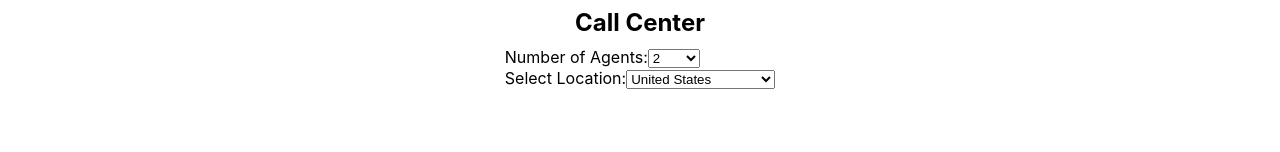
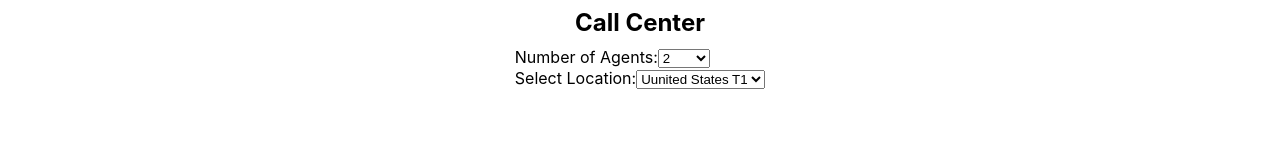
Before and after one commit to mm1618bu/Portfolio, a React (Create React App) app in the folder callcenter/: page / in a window 1280 px wide. Shown: the part 356-508 px from the top of the page. Built offline with nearby package versions, Linux system fonts and the light colour scheme.

Commit message:
new countries

```diff
--- a/callcenter/src/CallCenter.js
+++ b/callcenter/src/CallCenter.js
@@ -48,46 +48,66 @@ const topProgrammingLanguages = [
 ];
 
 const location = [
-  "United States",
-  "United States T1",
-  "United States T2",
-  "United States T3",
+  "Uunited States T1",
+  "Uunited States T2",
+  "Uunited States T3",
+  "Uunited States T4",
+  "Uunited States T5",
+  "Uunited States T6",
   "Canada",
+  "Mexico",
+  "England",
+  "Ireland",
+  "India",
+  "China",
+  "Phillipines",
+  "Nigeria",
+  "Brazil",
+  "Serbia",
   "Germany",
-  "United Kingdom",
-  "France",
-  "Japan",
-  "Australia",
-  "South Korea",
-  "Sweden",
-  "Switzerland",
-  "Netherlands",
-  "Singapore",
-  "Norway",
-  "Denmark",
-  "Ireland",
-  "Canada",
-  "Finland",
-  "New Zealand",
+  "Scottland",
+  "Lebanon",
+  "Croatia",
+  "Egypt",
+  "Wales",
+  "Pakistan",
+  "Ukraine",
+  "Syria",
+  "South Africa",
+  "Cambodia",
+  "Estonia",
+  "Latvia",
+  "Ghana",
+  "Armenia",
+  "Poland",
+  "Venezuela",
+  "Turkey",
+  "Bangledesh",
+  "Vietnam",
+  "Romania",
+  "Mauritius",
+  "Chile",
+  "Congo",
+  "Bolivia",
+  "Thailand",
+  "Costa Rica",
+  "Algeria",
+  "Bulgaria",
+  "Italy",
+  "Oromia",
+  "Myanmar",
+  "Bhutan",
+  "Liberia",
+  "Guinea",
+  "Peru",
+  "Mali",
+  "Hungary",
+  "Bosnia",
+  "Malaysia",
+  "Kenya",
   "Austria",
-  "Belgium",
-  "Luxembourg",
-  "Iceland",
-  "Hong Kong",
-  "Italy",
-  "Spain",
-  "South Korea",
-  "Japan",
-  "United Arab Emirates",
-  "Qatar",
-  "Brunei",
-  "Bahrain",
-  "Slovenia",
-  "Estonia",
-  "Cyprus",
-  "Czech Republic",
-  "Portugal",
-  "Lithuania"
+  "Greece",
+  "Slovakia"
 ];
 
 const getRandomQueue = (languagesArray) => {
```
